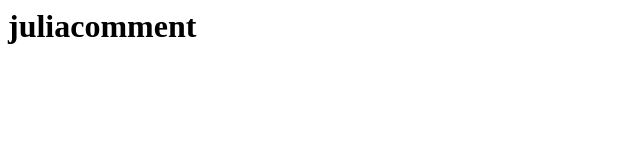
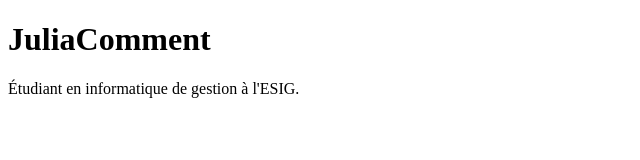
Before and after one commit to munozjulia19-rgb/C113-cv-CommentJulia, a plain HTML site: page index..html in a window 1280 px wide. Shown: the whole page, without its empty margins (0-640 px from the left). Drawn offline with Linux system fonts and the light colour scheme.

Commit message:
Ajout du html minimun dead
Ajout du html minimun dead

```diff
--- a/index..html
+++ b/index..html
@@ -1 +1,11 @@
-  <h1>juliacomment</h1>
+  <!DOCTYPE html>
+<html lang="fr">
+<head>
+  <meta charset="utf-8">
+  <title>CV — Prénom Nom</title>
+</head>
+<body>
+  <h1>JuliaComment</h1>
+  <p>Étudiant en informatique de gestion à l'ESIG.</p>
+</body>
+</html>
```
